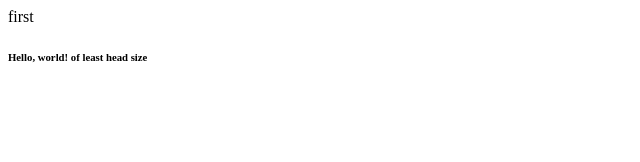
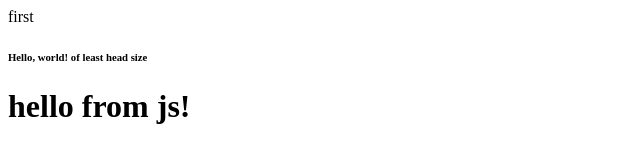
Before and after one commit to vardhanreddy27/namastey-react, a plain HTML site: page day1.html in a window 1280 px wide. Shown: the whole page, without its empty margins (0-640 px from the left). Drawn offline with nearby package versions, Linux system fonts and the light colour scheme.

Commit message:
day 1 added js way as well.

```diff
--- a/day1.html
+++ b/day1.html
@@ -9,6 +9,7 @@
   <body>
     <div id="root"></div>
     <div id="roots"></div>
+    <div id="rootjs"></div>
     <script
       crossorigin
       src="https://unpkg.com/react@18/umd/react.development.js"
@@ -28,6 +29,10 @@
       const reles = ReactDOM.createRoot(document.getElementById("roots"));
       rele.render(element);
       reles.render(head6);
+      const heading = document.createElement("h1");
+      heading.innerHTML = "hello from js!";
+      const roott = document.getElementById("rootjs");
+      roott.appendChild(heading);
     </script>
   </body>
 </html>
```
